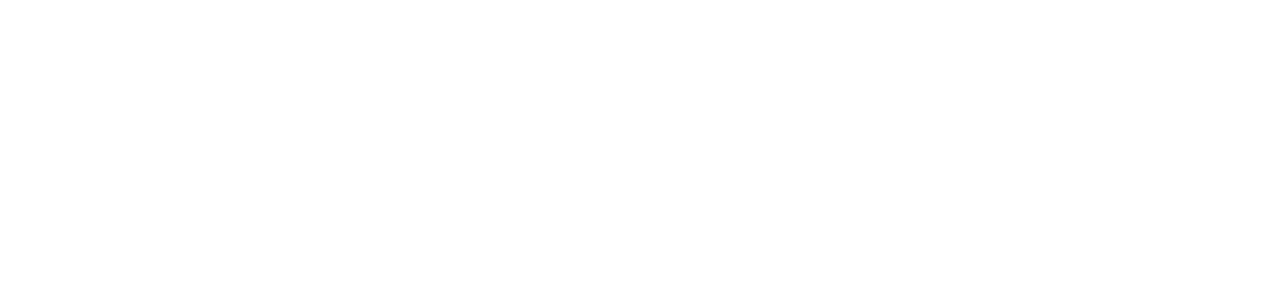
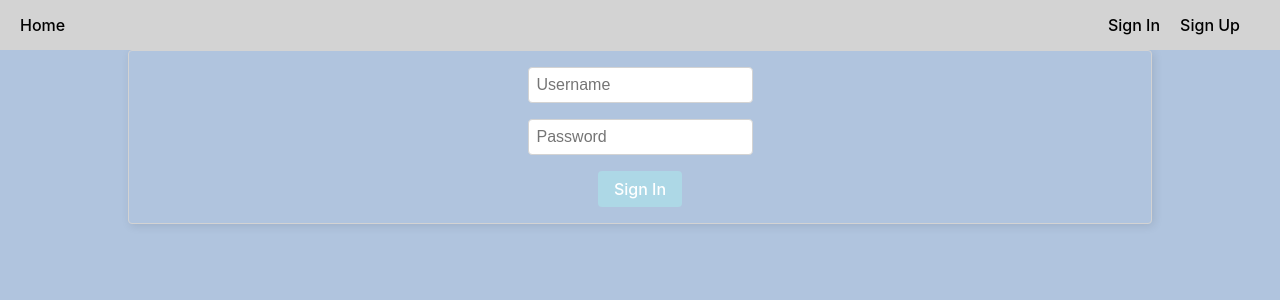
Before and after one commit to JimmyRitter/curly-potato, a React (Vite) app in the folder web/: page /signin in a window 1280 px wide. Before the commit this address had no page. Shown: the top 300 px of the page. Built offline with nearby package versions, Linux system fonts and the light colour scheme.

Commit message:
fixes on routing and file names

```diff
--- a/web/src/components/Layout.tsx
+++ b/web/src/components/Layout.tsx
@@ -33,7 +33,7 @@ const SignedOutNavItems = () => {
         <NavLink to={"/"}>Home</NavLink>
       </LinksLeftSection>
       <LinksRightSection>
-        <NavLink to={"/login"}>Sign In</NavLink>
+        <NavLink to={"/signin"}>Sign In</NavLink>
         <NavLink to={"/signup"}>Sign Up</NavLink>
       </LinksRightSection>
     </>
--- a/web/src/containers/Home.tsx
+++ b/web/src/containers/Home.tsx
@@ -1,7 +1,7 @@
 import React from "react";
 import styled from "styled-components";
 
-const Home: React.FC = () => {
+const Home = () => {
   return <h1>Welcome to my friendly home page!</h1>;
 };
 
--- a/web/src/containers/MyAccoutnPage.tsx
+++ b/web/src/containers/MyAccount.tsx
@@ -1,7 +1,6 @@
 import React from "react";
-import styled from "styled-components";
 
-const MyAccount: React.FC = () => {
+const MyAccount = () => {
   return <h1>My account</h1>;
 };
 
--- /dev/null
+++ b/web/src/containers/PageNotFound.tsx
@@ -0,0 +1,12 @@
+import React from "react";
+
+const PageNotFound = () => {
+  return (
+    <>
+      <h2>Oops... :(</h2>
+      <h3>the page your are looking for doesn't exist</h3>
+    </>
+  );
+};
+
+export default PageNotFound;
--- a/web/src/containers/LoginPage.tsx
+++ b/web/src/containers/SignInPage.tsx
@@ -35,7 +35,7 @@ const Button = styled.button`
   }
 `;
 
-const LoginPage = () => {
+const SignInPage = () => {
   const [username, setUsername] = useState("");
   const [password, setPassword] = useState("");
 
@@ -73,9 +73,9 @@ const LoginPage = () => {
         placeholder="Password"
         onChange={(e) => setPassword(e.target.value)}
       />
-      <Button type="submit">Login</Button>
+      <Button type="submit">Sign In</Button>
     </Form>
   );
 };
 
-export default LoginPage;
+export default SignInPage;
--- a/web/src/containers/SignOutPage.tsx
+++ b/web/src/containers/SignOutPage.tsx
@@ -7,7 +7,7 @@ const Message = styled.h1`
   margin-top: 20px;
 `;
 
-const SignOutPage: React.FC = () => {
+const SignOutPage = () => {
   let auth = useAuth();
   auth.signOut(() => console.log("signed out"));
 
--- /dev/null
+++ b/web/src/containers/index.ts
@@ -0,0 +1,6 @@
+export { default as Home }  from "./Home";
+export { default as SignInPage }  from "./SignInPage";
+export { default as MyAccount }  from "./MyAccount";
+export { default as PageNotFound }  from "./PageNotFound";
+export { default as SignOutPage }  from "./SignOutPage";
+export { default as SignUpPage }  from "./SignUpPage";
--- a/web/src/routes/Routes.tsx
+++ b/web/src/routes/Routes.tsx
@@ -2,18 +2,21 @@ import React from "react";
 import { Route, Routes as ReactRoutes, Router } from "react-router-dom";
 import Layout from "../components/Layout";
 import RequireAuth from "../components/RequireAuth";
-import Home from "../containers/Home";
-import LoginPage from "../containers/LoginPage";
-import MyAccount from "../containers/MyAccoutnPage";
-import SignOutPage from "../containers/SignOutPage";
-import SignUpPage from "../containers/SignUpPage";
+import {
+  Home,
+  MyAccount,
+  PageNotFound,
+  SignInPage,
+  SignOutPage,
+  SignUpPage,
+} from "../containers";
 
 const Routes = () => {
   return (
     <ReactRoutes>
       <Route element={<Layout />}>
         <Route path="/" element={<Home />} />
-        <Route path="/login" element={<LoginPage />} />
+        <Route path="/signin" element={<SignInPage />} />
         <Route path="/signup" element={<SignUpPage />} />
         <Route path="/signout" element={<SignOutPage />} />
         <Route
@@ -24,6 +27,7 @@ const Routes = () => {
             </RequireAuth>
           }
         />
+        <Route path="*" element={<PageNotFound />} />
       </Route>
     </ReactRoutes>
   );
```
